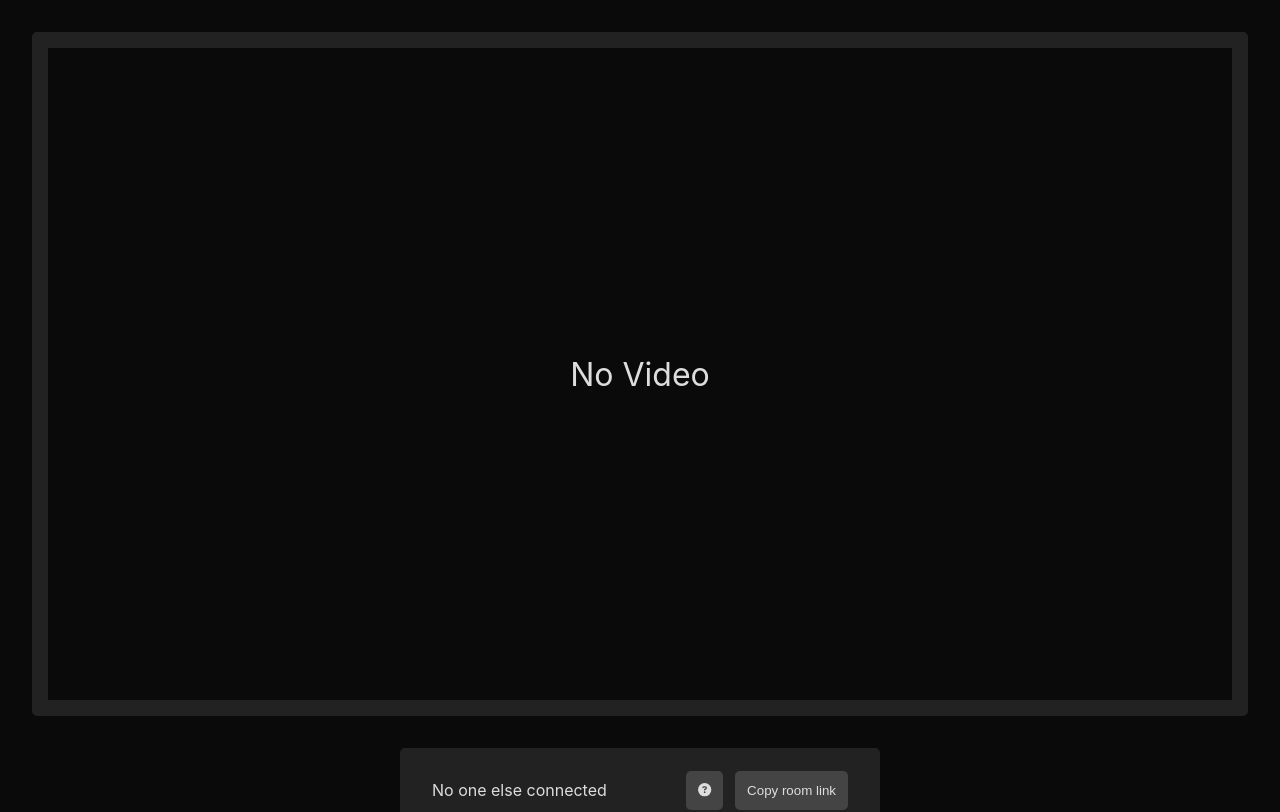
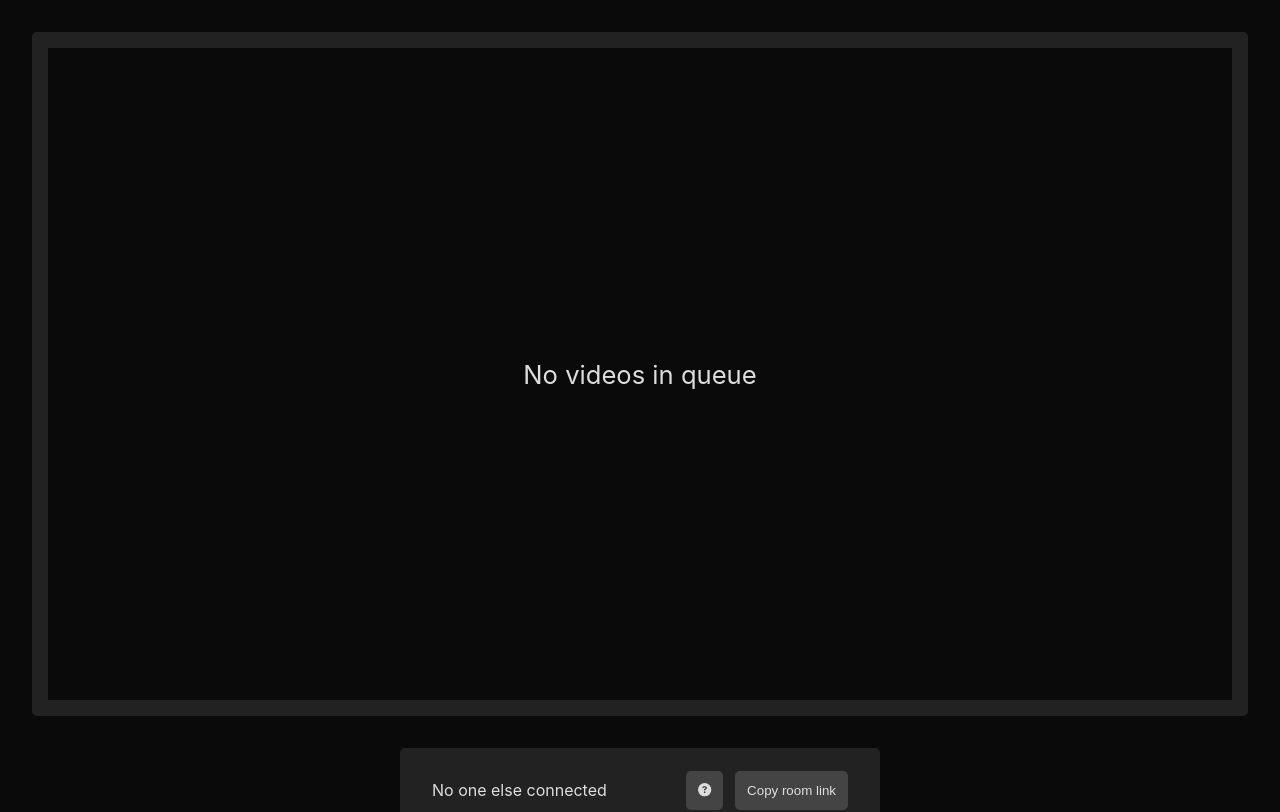
Before and after one commit to iyzana/vsync, a React (Create React App) app in the folder frontend/: page / in a window 1280 px wide. Shown: the top 812 px of the page. Built offline with nearby package versions, Linux system fonts and the light colour scheme; no server answers.

Commit message:
feat: update text of empty video player

```diff
--- a/frontend/src/component/About.tsx
+++ b/frontend/src/component/About.tsx
@@ -39,7 +39,7 @@ function About() {
       <h2>Bookmarklet</h2>
       <p>
         Drag this button into your bookmark bar to open a vsync room for videos
-        in any tab:
+        in any tab
       </p>
       <p
         dangerouslySetInnerHTML={{
--- a/frontend/src/component/Player.css
+++ b/frontend/src/component/Player.css
@@ -17,7 +17,7 @@
 .empty-player {
   display: flex;
   align-items: center;
-  font-size: 2em;
+  font-size: 1.6em;
   justify-content: center;
   border-radius: var(--radius);
   border: var(--border) solid var(--card);
--- a/frontend/src/component/Player.tsx
+++ b/frontend/src/component/Player.tsx
@@ -61,7 +61,7 @@ function Player() {
   return (
     <div className="aspect-ratio">
       {videoUrl === null ? (
-        <div className="aspect-ratio-inner empty-player">No Video</div>
+        <div className="aspect-ratio-inner empty-player">No videos in queue</div>
       ) : (
         <div className="aspect-ratio-inner">
           {isYoutubeUrl(videoUrl) ? (
```
